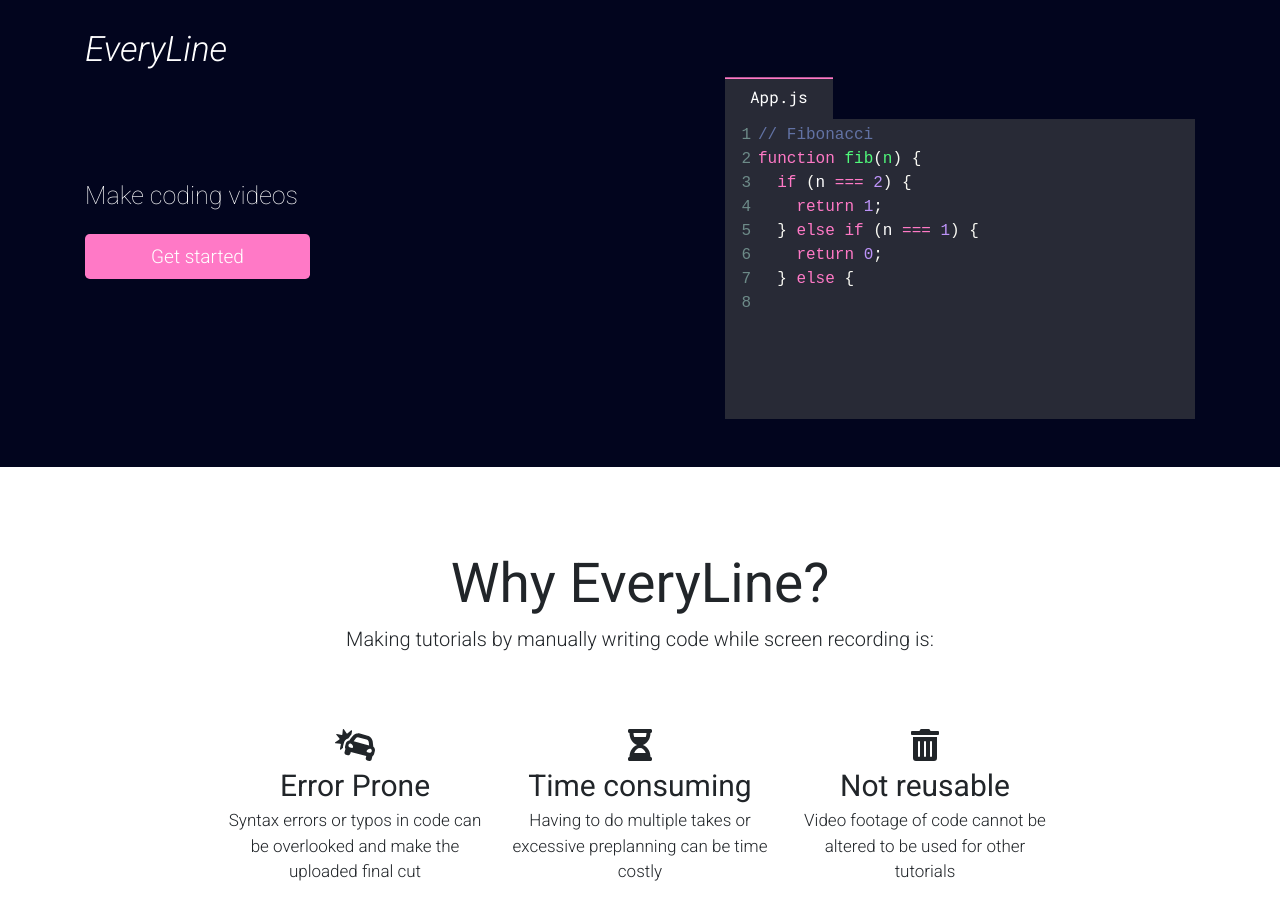
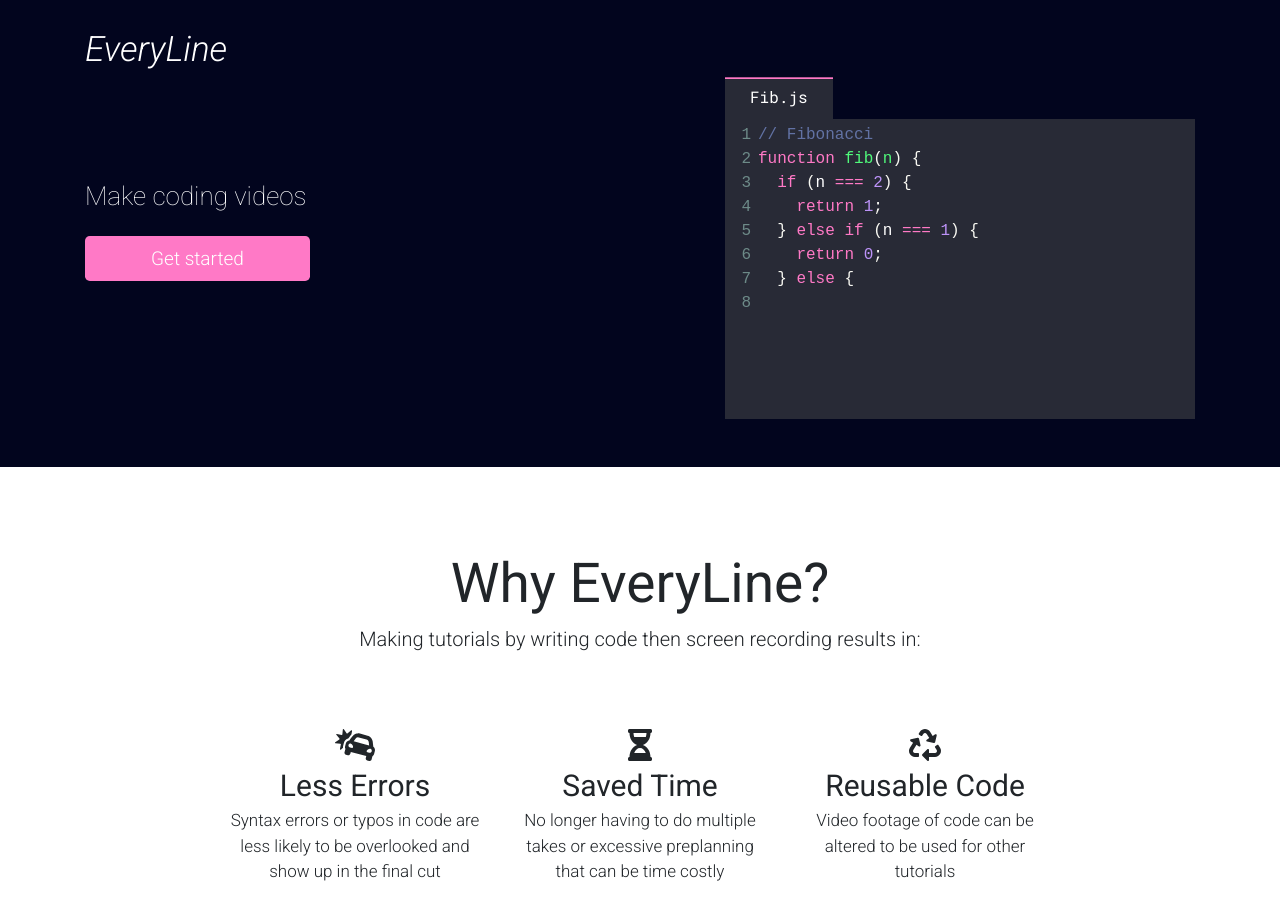
Before and after one commit to andrewroblesdev/EveryLine, a Next.js app: page / in a window 1280 px wide. Shown: the top 920 px of the page. Built offline with nearby package versions, Linux system fonts and the light colour scheme.

Commit message:
Rewrite landing page about section

```diff
--- a/components/about/about.js
+++ b/components/about/about.js
@@ -12,7 +12,7 @@ export default function About() {
                         Why EveryLine?
                     </div>
                     <div className={`${styles.medium}`}>
-                        Making tutorials by manually writing code while screen recording is:
+                        Making tutorials by writing code then screen recording results in:
                     </div>
                 </div>
             </div>
@@ -22,10 +22,10 @@ export default function About() {
                     <i className={`fas fa-car-crash fa-2x`}></i>
 
                     <div className={`${styles.subtitle}`}>
-                        Error Prone
+                        Less Errors
                     </div>
                     <div className={`${styles.small}`}>
-                        Syntax errors or typos in code can be overlooked and make the uploaded final cut
+                        Syntax errors or typos in code are less likely to be overlooked and show up in the final cut
                     </div>
                 </div>
                 <div className={`col-md-3 text-center mb-5`}>
@@ -33,21 +33,21 @@ export default function About() {
                         <i className={`fas fa-hourglass-half fa-2x`}></i>
                     </div>
                     <div className={`${styles.subtitle}`}>
-                        Time consuming
+                        Saved Time
                     </div>
                     <div className={`${styles.small}`}>
-                        Having to do multiple takes or excessive preplanning can be time costly
+                        No longer having to do multiple takes or excessive preplanning that can be time costly
                     </div>
                 </div>
                 <div className={`col-md-3 text-center`}>
                     <div>
-                        <i className={`fas fa-trash-alt fa-2x`}></i>
+                        <i className={`fas fa-recycle fa-2x`}></i>
                     </div>
                     <div className={`${styles.subtitle}`}>
-                        Not reusable
+                        Reusable Code
                     </div>
                     <div className={`${styles.small}`}>
-                        Video footage of code cannot be altered to be used for other tutorials
+                        Video footage of code can be altered to be used for other tutorials
                     </div>
                 </div>
             </div>
--- a/components/editor/tab/tab.js
+++ b/components/editor/tab/tab.js
@@ -3,7 +3,7 @@ import styles from './tab.module.css'
 export default function Tab() {
     return(
         <div className={`${styles.tab}`}>
-            <p>App.js</p>
+            <p>Fib.js</p>
         </div>
     )
 }
--- a/components/landing/landing.module.css
+++ b/components/landing/landing.module.css
@@ -25,7 +25,7 @@
     padding-top: 80px;
     font-family: 'Roboto', sans-serif;
     font-weight: 100;
-    font-size: 25px;
+    font-size: 26px;
     margin-top: 20px;
     margin-bottom: 20px;
 }
@@ -62,8 +62,9 @@
 
     .description {
         padding-top: 0px;
-        font-size: 37px;
+        font-size: 39px;
         font-weight: 300;
+        text-align: center;
     }
 
     .button {
```
